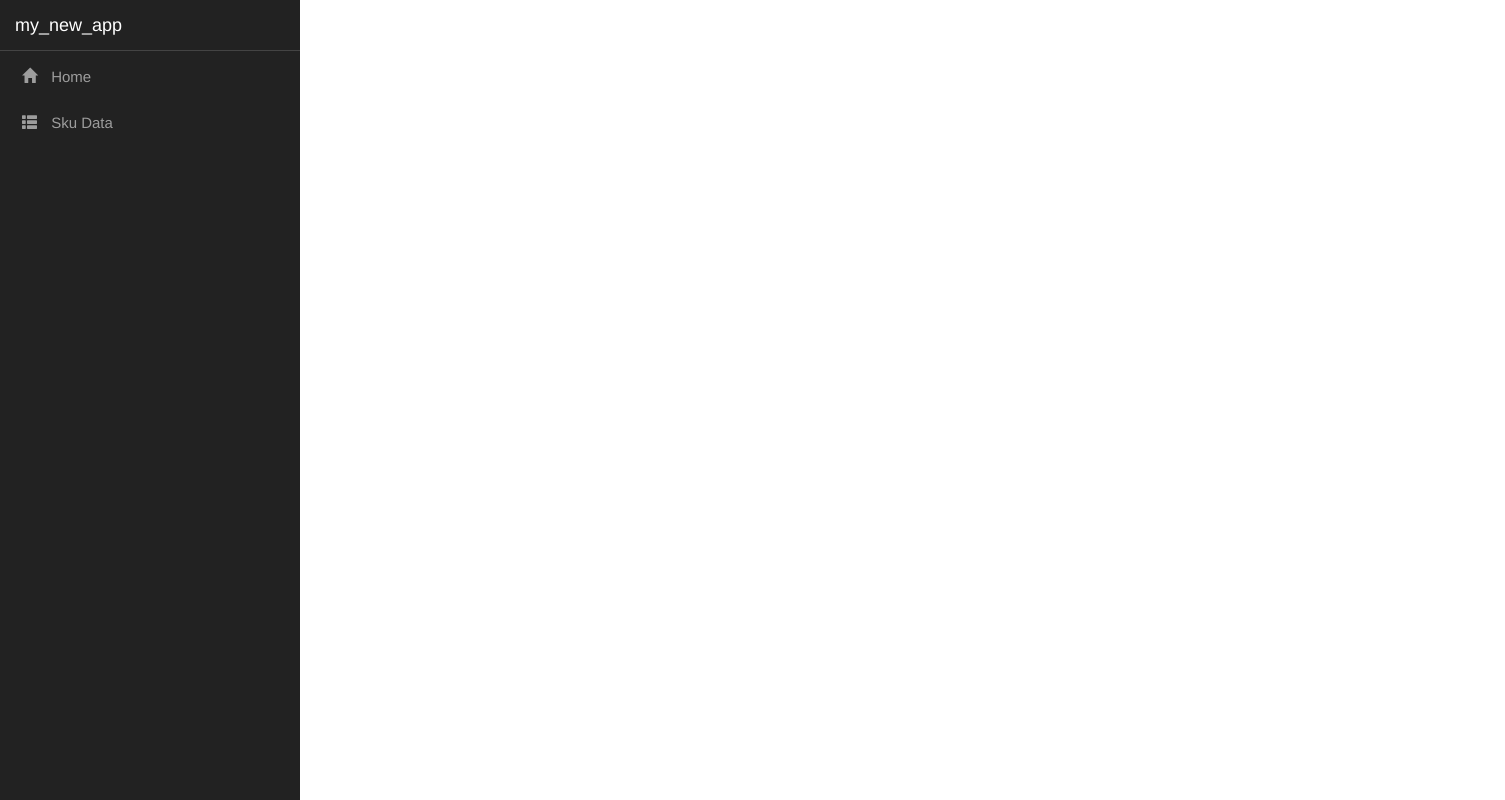
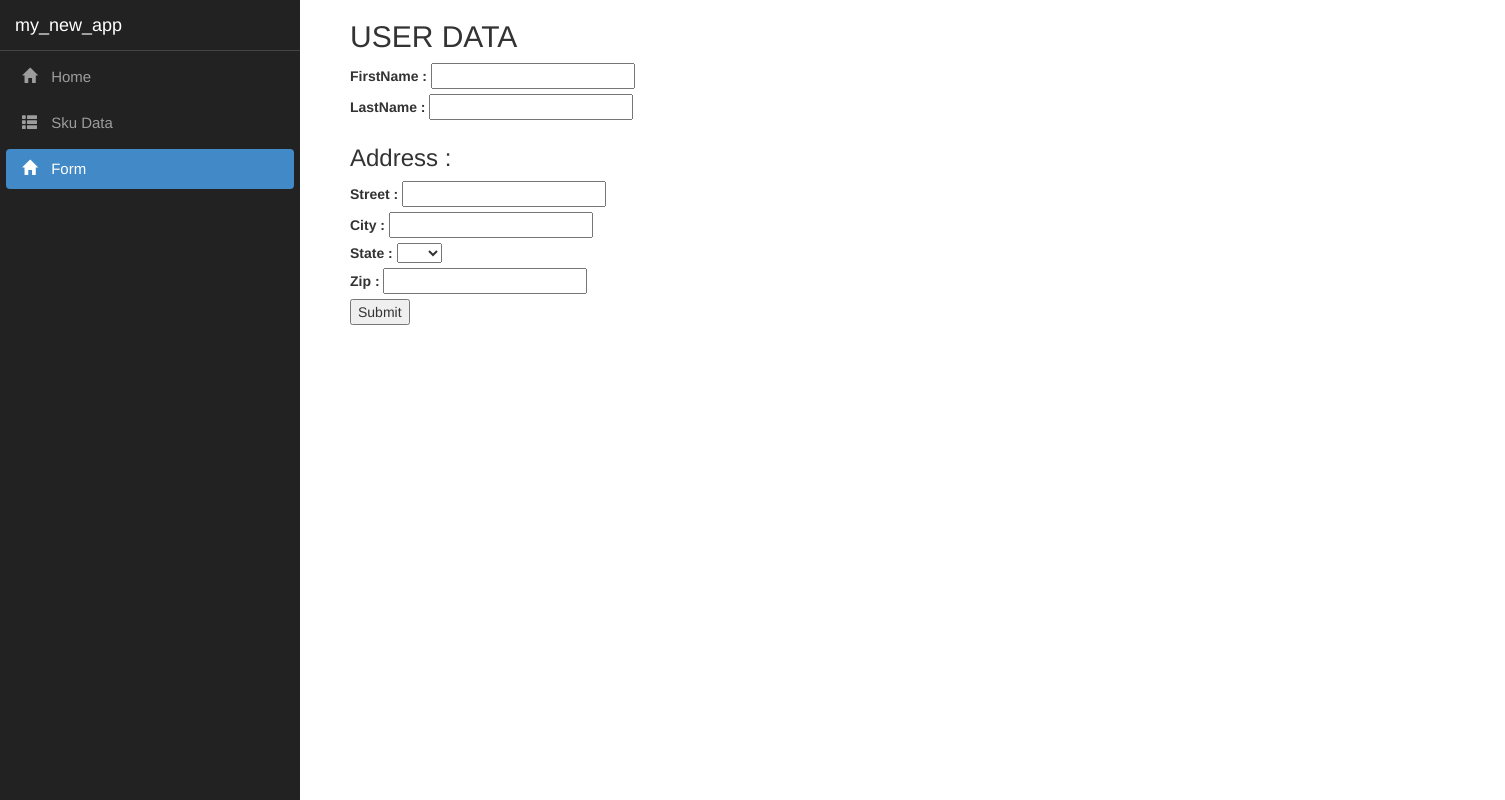
Before and after one commit to reddyvasipalli98/sampleWebApp, an Angular app in the folder ClientApp/: page /sample-form in a window 1280 px wide. Before the commit this address led to /. Shown: the whole page, 1505 px wide, since content can reach past the window. Built offline with nearby package versions, Linux system fonts and the light colour scheme.

Commit message:
sample form added using angular forms

```diff
--- a/ClientApp/src/app/fetch-data/fetch-data.component.html
+++ b/ClientApp/src/app/fetch-data/fetch-data.component.html
@@ -11,7 +11,7 @@
   </thead>
   <tbody>
   <tr *ngFor="let forecast of skuData">
-    <td [routerLinkActive]='["link-active"]'><a [routerLink]='["/sku-data"]' (click)='collapse()'> {{ forecast.skuName }}</a></td>
+    <td [routerLinkActive]='["link-active"]'><a [routerLink]='["/sku-data"]' (click)='collapse()' > {{ forecast.skuName }}</a></td>
     <td>{{ forecast.skuPrice }}</td>
     <td>{{ forecast.skuOfferPrice }}</td>
     <td>{{ forecast.skuDesc }}</td>
--- a/ClientApp/src/app/nav-menu/nav-menu.component.html
+++ b/ClientApp/src/app/nav-menu/nav-menu.component.html
@@ -17,11 +17,16 @@
                         <span class='glyphicon glyphicon-home'></span> Home
                     </a>
                 </li>
-                <li [routerLinkActive]='["link-active"]'>
-                    <a [routerLink]='["/fetch-data"]' (click)='collapse()'>
-                        <span class='glyphicon glyphicon-th-list'></span> Sku Data
-                    </a>
-                </li>
+              <li [routerLinkActive]='["link-active"]'>
+                <a [routerLink]='["/fetch-data"]' (click)='collapse()'>
+                  <span class='glyphicon glyphicon-th-list'></span> Sku Data
+                </a>
+              </li>
+              <li [routerLinkActive]='["link-active"]'>
+                <a [routerLink]='["/sample-form"]' (click)='collapse()'>
+                  <span class='glyphicon glyphicon-home'></span> Form
+                </a>
+              </li>
             </ul>
         </div>
     </div>
--- /dev/null
+++ b/ClientApp/src/app/sample-form/sample-form.component.html
@@ -0,0 +1,22 @@
+
+<div class="container">
+  <h2>USER DATA </h2>
+  <form [formGroup]="userData" (ngSubmit)="onSubmit()">
+    <label>FirstName : <input type="text" formControlName="firstName" /></label><br />
+    <label>LastName : <input type="text" formControlName="lastName" /></label>
+
+    <div formGroupName="address">
+      <h3>Address :</h3>
+      <label>Street : <input type="text" formControlName="street" /></label><br />
+      <label>City   : <input type="text" formControlName="city" /></label><br />
+      <label>
+             State  :
+        <select formControlName="state">
+          <option *ngFor="let stateName of stateList" [value]="stateName">{{stateName}}</option>
+        </select>
+      </label><br />
+      <label>Zip    : <input type="text" formControlName="zip" /></label><br />
+    </div>
+    <button type="submit">Submit</button>
+  </form>
+</div>
--- /dev/null
+++ b/ClientApp/src/app/sample-form/sample-form.component.ts
@@ -0,0 +1,31 @@
+import { Component, OnInit } from '@angular/core';
+import { FormBuilder } from '@angular/forms';
+
+@Component({
+  selector: 'app-sample-form',
+  templateUrl: './sample-form.component.html',
+  styleUrls: ['./sample-form.component.css']
+})
+export class SampleFormComponent {
+
+  constructor(private dataForm: FormBuilder) { }
+
+  stateList = ["AL", "AR", "AZ", "CA", "CO", "CT", "DE", "FL", "GA", "HI", "IA", "ID", "IL", "IN", "KS", "KY", "LA", "MA", "MD", "ME", "MI", "MN", "MO", "MS", "MT", "NC", "ND", "NE", "NH", "NJ", "NM", "NV", "NY", "OH", "OK", "OR", "PA", "RI", "SC", "SD", "TN", "TX", "UT", "VA", "VT", "WA", "WI", "WV", "WY"];
+
+  userData = this.dataForm.group({
+    firstName: [''],
+    lastName: [''],
+    address: this.dataForm.group({
+      street: [''],
+      city: [''],
+      state: [''],
+      zip: ['']
+    })
+  });
+
+
+  onSubmit() {
+    console.warn(this.userData.value);
+  }
+
+}
--- a/ClientApp/src/app/sku-data/sku-data.component.ts
+++ b/ClientApp/src/app/sku-data/sku-data.component.ts
@@ -1,4 +1,4 @@
-import { Component, OnInit } from '@angular/core';
+import { Component, OnInit, Input } from '@angular/core';
 
 @Component({
   selector: 'app-sku-data',
@@ -7,6 +7,8 @@ import { Component, OnInit } from '@angular/core';
 })
 export class SkuDataComponent implements OnInit {
 
+  @Input() skuItemName: string;
+
   constructor() { }
 
   ngOnInit() {
```
Also changed, not shown: ClientApp/src/app/app.module.ts (+6 -1 lines), ClientApp/src/app/sample-form/sample-form.component.css (added), 1 other file (tests, documents, lock files or other folders).
